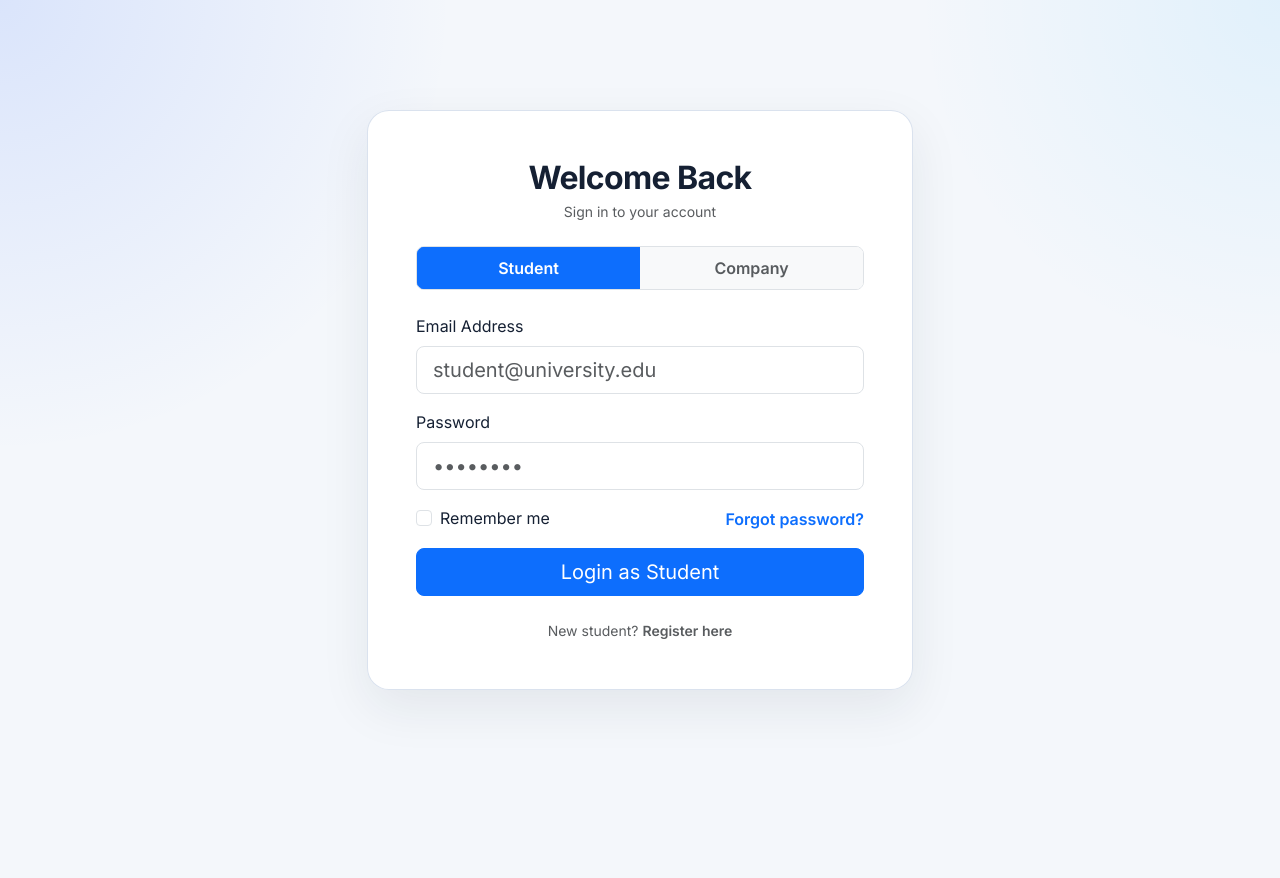
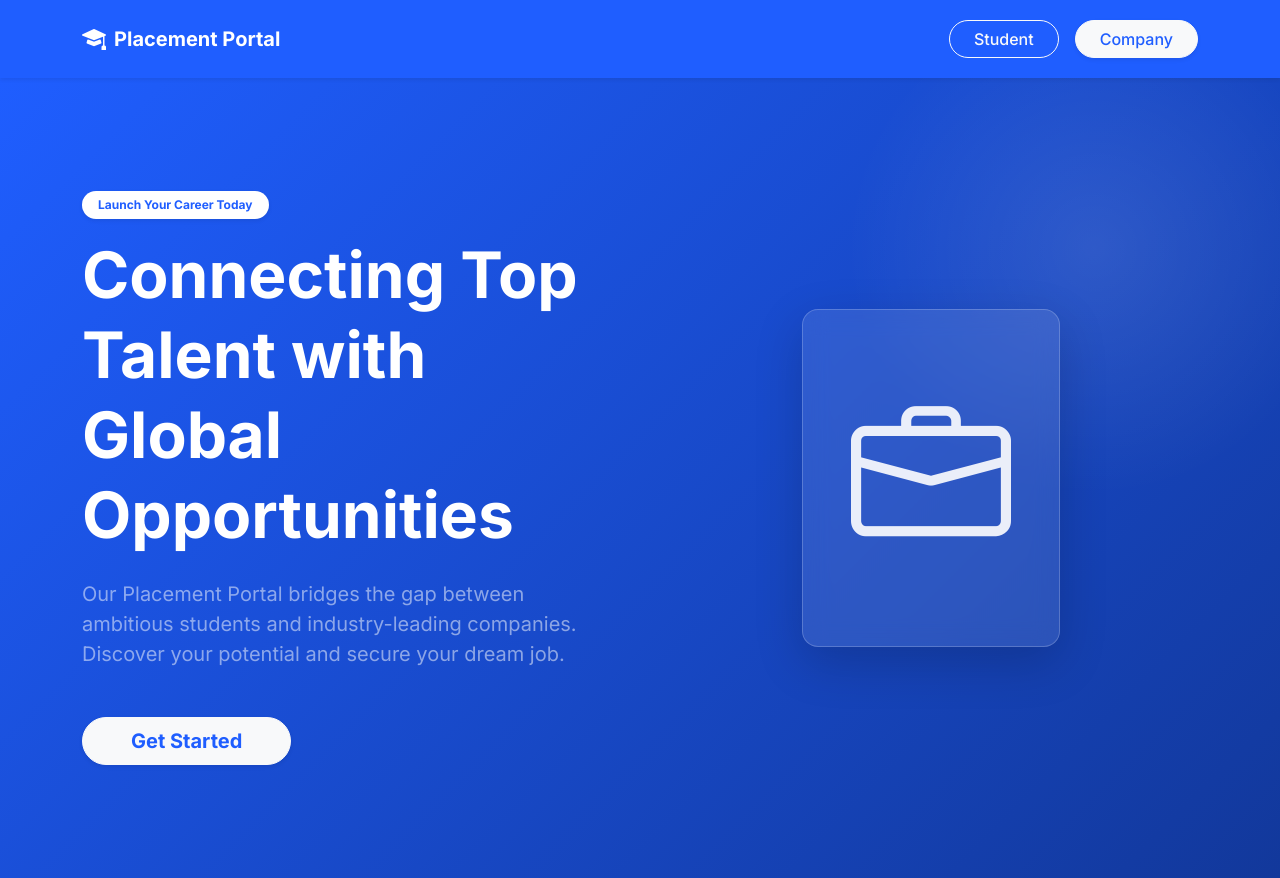
Before and after one commit to 24f2005923/Placement-Portal-Application-MAD-II, a Vue app: page / in a window 1280 px wide. Before the commit this address led to /auth/login. Before the commit the page ends 800 px from the top, so only its background shows below. Built offline with nearby package versions, Linux system fonts and the light colour scheme.

Commit message:
index page button issues are fixed

```diff
--- a/src/pages/auth/LoginPage.vue
+++ b/src/pages/auth/LoginPage.vue
@@ -71,11 +71,12 @@
 
 <script setup>
 import { ref } from 'vue'
-import { useRouter } from 'vue-router'
+import { useRouter, useRoute } from 'vue-router'
 import { authAPI } from '@/api/auth'
 
 const router = useRouter()
-const activeTab = ref('student')
+const route = useRoute()
+const activeTab = ref(route.query.role === 'company' ? 'company' : 'student')
 const form = ref({ email: '', password: '' })
 const loading = ref(false)
 const error = ref('')
--- /dev/null
+++ b/src/pages/public/LandingPage.vue
@@ -0,0 +1,89 @@
+<template>
+  <div class="landing-page">
+    <!-- Navbar -->
+    <nav class="navbar navbar-expand-lg navbar-dark bg-primary sticky-top shadow-sm py-3">
+      <div class="container">
+        <a class="navbar-brand fw-bold d-flex align-items-center" href="#">
+          <i class="bi bi-mortarboard-fill me-2 fs-4"></i>
+          Placement Portal
+        </a>
+        <div class="d-flex ms-auto gap-3">
+          <router-link to="/auth/login?role=student" class="btn btn-outline-light px-4 rounded-pill fw-medium">Student</router-link>
+          <router-link to="/auth/login?role=company" class="btn btn-light text-primary px-4 rounded-pill fw-medium shadow-sm">Company</router-link>
+        </div>
+      </div>
+    </nav>
+
+    <!-- Hero Section -->
+    <section id="home" class="hero-section text-white d-flex align-items-center py-5">
+      <div class="container py-5">
+        <div class="row align-items-center g-5">
+          <div class="col-lg-6">
+            <span class="badge bg-white text-primary mb-3 px-3 py-2 rounded-pill fw-bold shadow-sm">Launch Your Career Today</span>
+            <h1 class="display-3 fw-bold mb-4 lh-sm">Connecting Top Talent with Global Opportunities</h1>
+            <p class="lead mb-5 text-white-50">Our Placement Portal bridges the gap between ambitious students and industry-leading companies. Discover your potential and secure your dream job.</p>
+            <div class="d-flex gap-3 flex-wrap">
+              <router-link to="/auth/login?role=student" class="btn btn-light text-primary btn-lg px-5 rounded-pill fw-bold shadow-sm hover-lift">Get Started</router-link>
+            </div>
+          </div>
+          <div class="col-lg-6 d-none d-lg-block text-center">
+            <div class="hero-image-wrapper p-5 rounded-4 shadow-lg bg-white bg-opacity-10 backdrop-blur d-inline-block">
+              <i class="bi bi-briefcase text-white" style="font-size: 10rem; opacity: 0.9;"></i>
+            </div>
+          </div>
+        </div>
+      </div>
+    </section>
+  </div>
+</template>
+
+<script setup>
+// Landing page script setup
+</script>
+
+<style scoped>
+.landing-page {
+  font-family: 'Inter', system-ui, -apple-system, sans-serif;
+}
+
+.hero-section {
+  background: linear-gradient(135deg, var(--portal-blue, #1f5eff) 0%, var(--portal-blue-dark, #12389b) 100%);
+  min-height: 100vh;
+  position: relative;
+  overflow: hidden;
+}
+
+.hero-section::before {
+  content: '';
+  position: absolute;
+  top: -10%;
+  right: -5%;
+  width: 500px;
+  height: 500px;
+  background: radial-gradient(circle, rgba(255,255,255,0.1) 0%, rgba(255,255,255,0) 70%);
+  border-radius: 50%;
+  pointer-events: none;
+}
+
+.backdrop-blur {
+  backdrop-filter: blur(12px);
+  border: 1px solid rgba(255, 255, 255, 0.2);
+}
+
+.hover-lift {
+  transition: transform 0.3s ease, box-shadow 0.3s ease;
+}
+
+.hover-lift:hover {
+  transform: translateY(-5px);
+  box-shadow: 0 15px 35px rgba(0, 0, 0, 0.15) !important;
+}
+
+.bg-primary {
+  background-color: var(--portal-blue, #1f5eff) !important;
+}
+
+.text-primary {
+  color: var(--portal-blue, #1f5eff) !important;
+}
+</style>
--- a/src/router/index.js
+++ b/src/router/index.js
@@ -1,7 +1,7 @@
 import { createRouter, createWebHistory } from 'vue-router'
 
 const routes = [
-  { path: '/', redirect: '/auth/login' },
+  { path: '/', component: () => import('@/pages/public/LandingPage.vue') },
   {
     path: '/auth',
     component: () => import('@/layouts/PublicLayout.vue'),
```
Also changed, not shown: 1 other file (tests, documents, lock files or other folders).
